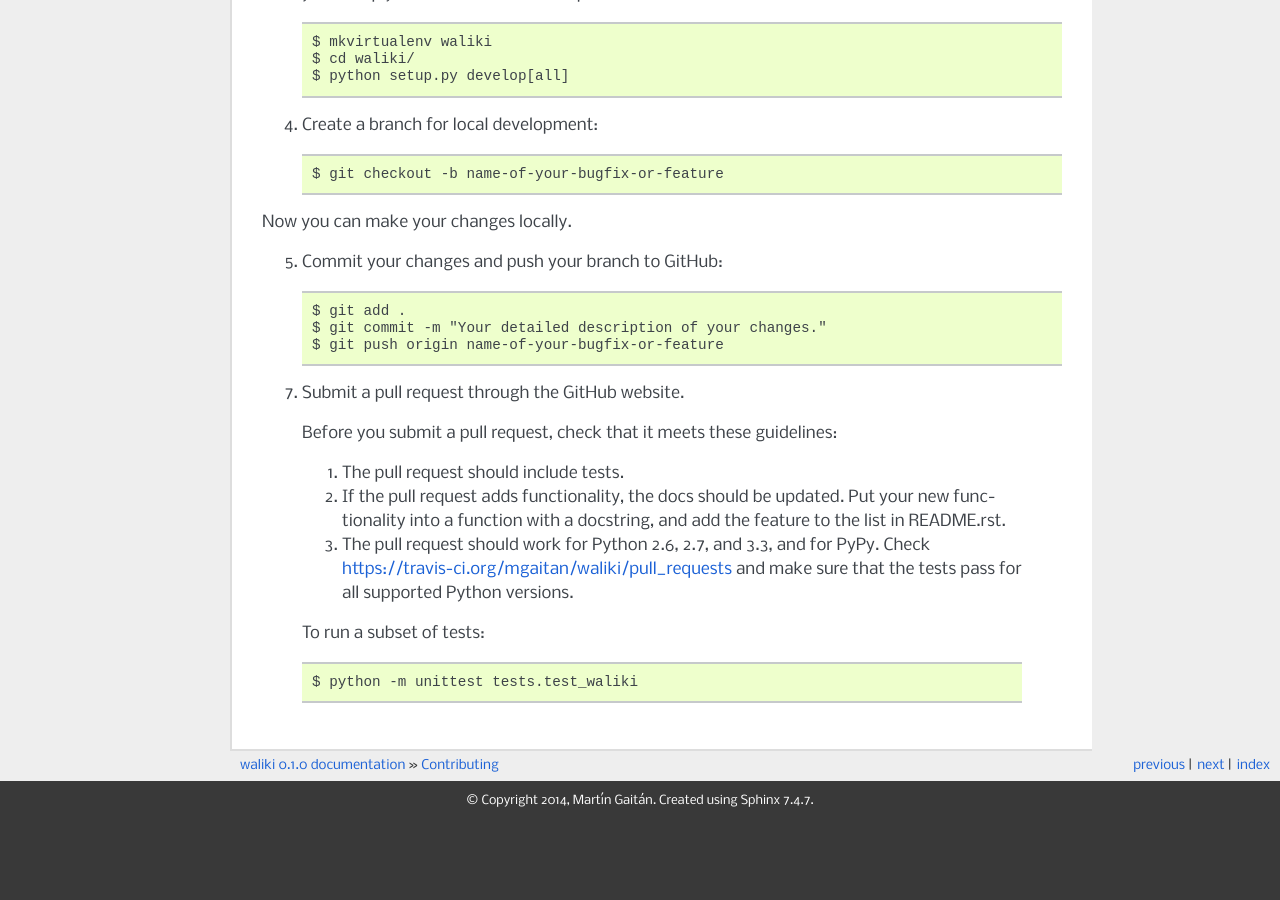
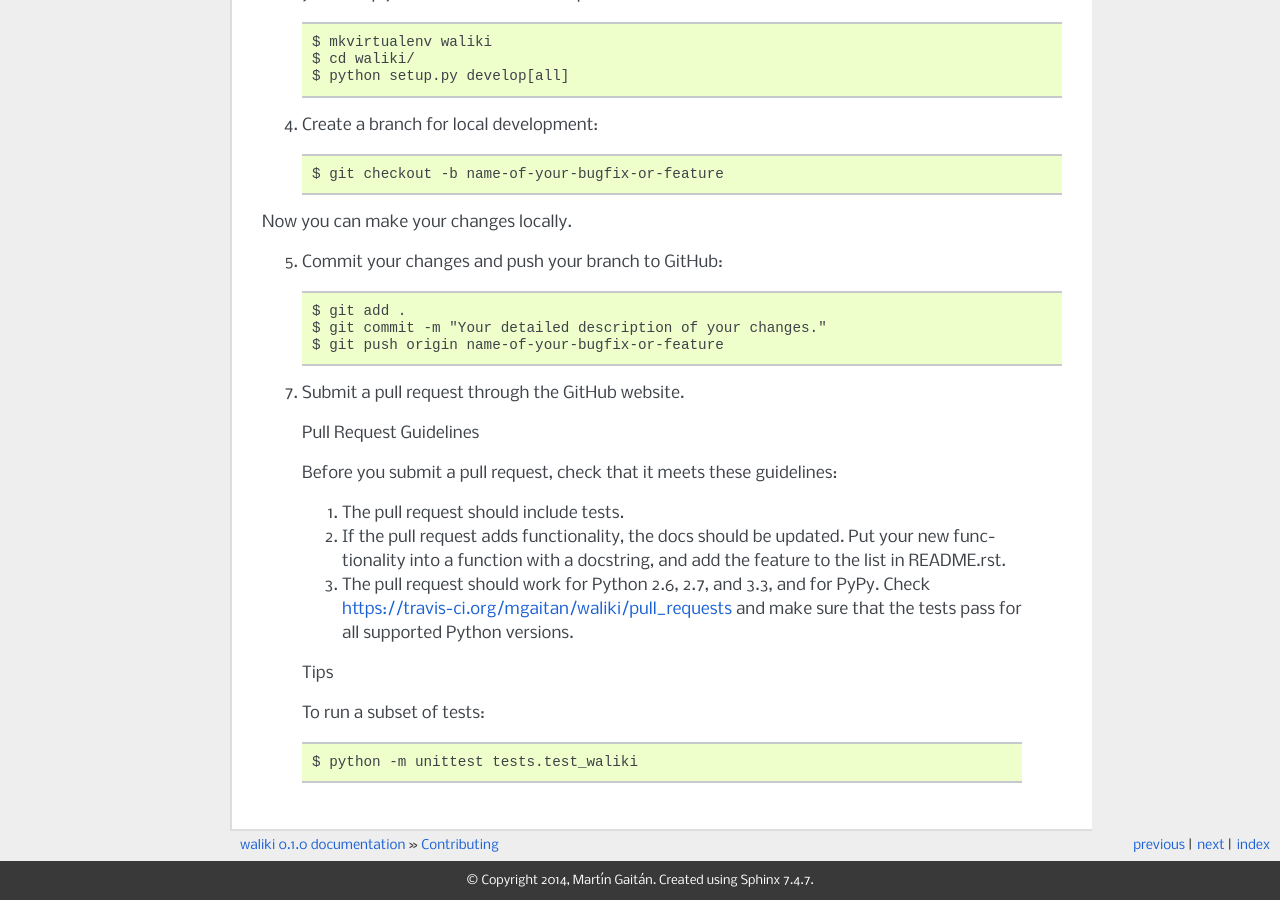
Before and after one commit to mgaitan/waliki, a Sphinx documentation site: the page built from docs/contributing.rst, in a window 1280 px wide and 900 px high, scrolled down 1473 px. Built offline with Sphinx 7.4.7, drawn with Linux system fonts in a browser that asks for light colours; the version number is read from the project's files by our own code; before the commit the page ends 2293 px from its top, so only the background shows below that; part of the change alters nothing that is shown.

```diff
--- a/CONTRIBUTING.rst
+++ b/CONTRIBUTING.rst
@@ -85,7 +85,6 @@ Now you can make your changes locally.
 ..
 
     Pull Request Guidelines
-    -----------------------
 
     Before you submit a pull request, check that it meets these guidelines:
 
@@ -98,7 +97,6 @@ Now you can make your changes locally.
        and make sure that the tests pass for all supported Python versions.
 
     Tips
-    ----
 
     To run a subset of tests::
 
--- a/docs/conf.py
+++ b/docs/conf.py
@@ -11,7 +11,8 @@
 # All configuration values have a default; values that are commented out
 # serve to show the default.
 
-import sys, os
+import os
+import sys
 
 # If extensions (or modules to document with autodoc) are in another directory,
 # add these directories to sys.path here. If the directory is relative to the
@@ -22,7 +23,14 @@ cwd = os.getcwd()
 parent = os.path.dirname(cwd)
 sys.path.append(parent)
 
-import waliki
+
+def _get_version():
+    """Get the version from package itself."""
+    with open("../waliki/__init__.py") as fh:
+        for line in fh:
+            if line.startswith("VERSION = "):
+                return line.split("=")[-1].strip().strip('"')
+
 
 # -- General configuration -----------------------------------------------------
 
@@ -54,9 +62,9 @@ copyright = u'2014, Martín Gaitán'
 # built documents.
 #
 # The short X.Y version.
-version = waliki.__version__
+version = _get_version()
 # The full version, including alpha/beta/rc tags.
-release = waliki.__version__
+release = version
 
 # The language for content autogenerated by Sphinx. Refer to documentation
 # for a list of supported languages.
```
